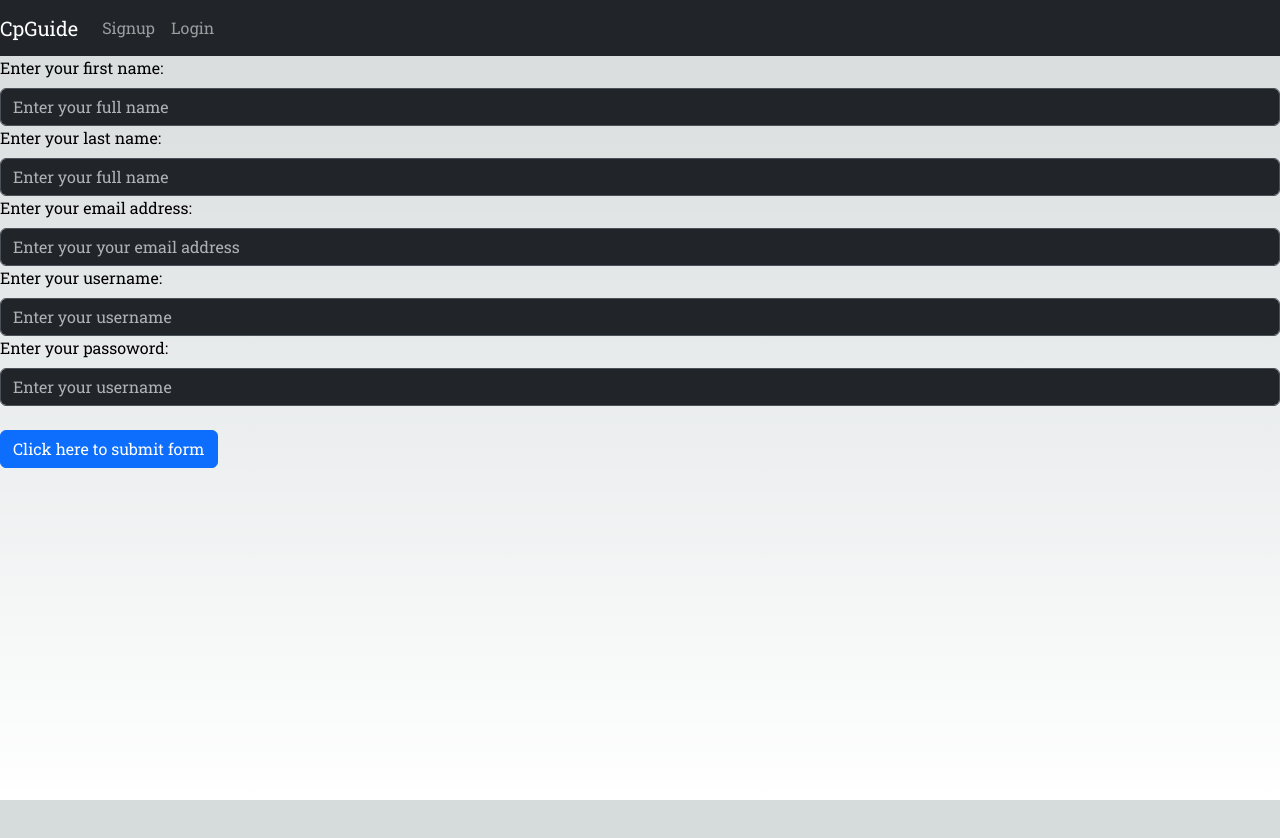
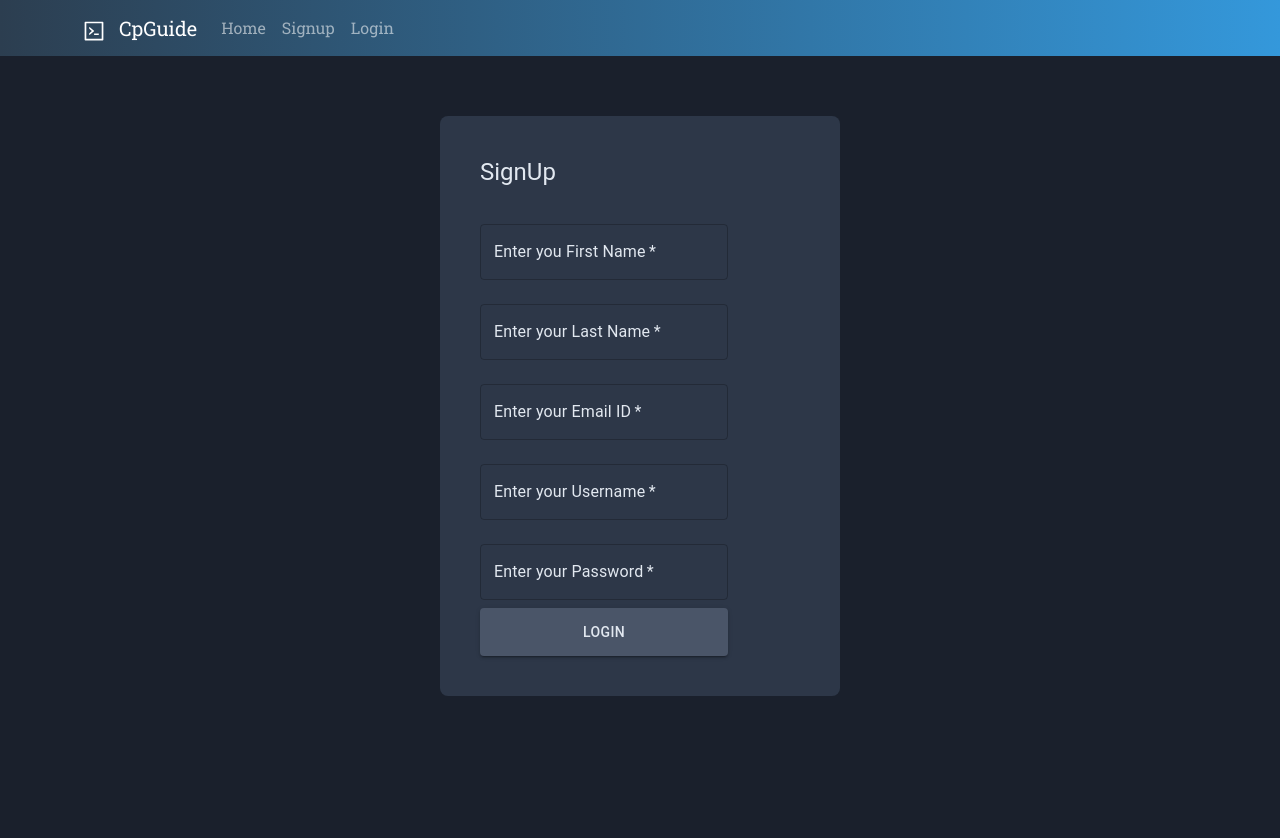
Before and after one commit to Pratham1812/CpGuide, a Next.js app: page /signup in a window 1280 px wide. Shown: the top 838 px of the page. Before the commit the page ends 800 px from the top, so only its background shows below. Built offline with nearby package versions, Linux system fonts and the light colour scheme.

Commit message:
Patch:fixed bugs in profile

```diff
--- a/src/app/(SSR)/signup/page.tsx
+++ b/src/app/(SSR)/signup/page.tsx
@@ -4,7 +4,10 @@ import { redirect } from 'next/navigation'
 import { NextResponse } from 'next/server'
 import type { NextRequest } from 'next/server'
 import { useRouter } from 'next/navigation'
-import { Container,Form,Button } from 'react-bootstrap'
+import { Container,Form } from 'react-bootstrap'
+import React from 'react';
+import { Button, TextField, FormControl, Typography, Box } from '@mui/material';
+import { createTheme, ThemeProvider } from '@mui/material/styles';
 // import register_usr from './register_usr';?
 export default async function SignUp(){
     const router = useRouter()
@@ -47,36 +50,113 @@ if(response.status == 400){
 
     }
 
- return(
-    <Form onSubmit={register_usr}>
-    <Form.Group>
-        <Form.Label>Enter your first name:</Form.Label>
-        <Form.Control type="text"
-                      placeholder="Enter your full name" name="fname" />
-      </Form.Group>
-      <Form.Group>
-        <Form.Label>Enter your last name:</Form.Label>
-        <Form.Control type="text"
-                      placeholder="Enter your full name" name="lname" />
-      </Form.Group>
-      <Form.Group>
-        <Form.Label>Enter your email address:</Form.Label>
-        <Form.Control type="email"
-                      placeholder="Enter your your email address" name="email" />
-      </Form.Group>
-      <Form.Group>
-        <Form.Label>Enter your username:</Form.Label>
-        <Form.Control type="text" placeholder="Enter your username" name="username" />
-      </Form.Group>
-      <Form.Group>
-        <Form.Label>Enter your passoword:</Form.Label>
-        <Form.Control type="password" placeholder="Enter your username" name="password" />
-      </Form.Group>
-      <br/>
-      <Button variant="primary" type="submit">
-         Click here to submit form
-      </Button>
-    </Form>
-    )
+    return (
+        <Box
+          sx={{
+            display: 'flex',
+            flexDirection: 'column',
+            alignItems: 'center',
+            justifyContent: 'center',
+            minHeight: '100vh',
+            backgroundColor: '#1A202C',
+          }}
+        >
+          <Box
+            sx={{
+              width: '90%',
+              maxWidth: 400,
+              padding: '40px',
+              borderRadius: '8px',
+              backgroundColor: '#2D3748',
+              marginTop: 'normal',
+              marginBottom: '100px', // Move the form higher
+            }}
+          >
+            <Typography variant="h5" gutterBottom style={{ color: '#E2E8F0', marginBottom: '20px' }}>
+              SignUp
+            </Typography>
+            <FormControl component="form" onSubmit={register_usr}>
+              <TextField
+                fullWidth
+                label="Enter you First Name"
+                type="text"
+                placeholder="First Name"
+                name="fname"
+                variant="outlined"
+                margin="normal"
+                required
+                InputProps={{ style: { color: '#E2E8F0' } }}
+                InputLabelProps={{ style: { color: '#E2E8F0' } }}
+              />
+              <TextField
+                fullWidth
+                label="Enter your Last Name"
+                type="text"
+                placeholder="Last Name"
+                name="lname"
+                variant="outlined"
+                margin="normal"
+                required
+                InputProps={{ style: { color: '#E2E8F0' } }}
+                InputLabelProps={{ style: { color: '#E2E8F0' } }}
+              />
 
-}
+              <TextField
+                fullWidth
+                label="Enter your Email ID"
+                type="text"
+                placeholder="Email ID"
+                name="email"
+                variant="outlined"
+                margin="normal"
+                required
+                InputProps={{ style: { color: '#E2E8F0' } }}
+                InputLabelProps={{ style: { color: '#E2E8F0' } }}
+              />
+              <TextField
+
+                label="Enter your Username"
+                type="text"
+                placeholder="Username"
+                name="username"
+                variant="outlined"
+                margin="normal"
+                required
+                InputProps={{ style: { color: '#E2E8F0' } }}
+                InputLabelProps={{ style: { color: '#E2E8F0' } }}
+
+              />
+
+              <TextField
+                fullWidth
+                label="Enter your Password"
+                type="password"
+                placeholder="Enter your password"
+                name="password"
+                variant="outlined"
+                margin="normal"
+                required
+                InputProps={{ style: { color: '#E2E8F0' } }}
+                InputLabelProps={{ style: { color: '#E2E8F0' } }}
+              />
+              <Button
+                variant="contained"
+                color="primary"
+                type="submit"
+                fullWidth
+                sx={{
+                  backgroundColor: '#4A5568',
+                  color: '#E2E8F0',
+                  padding: '12px',
+                  '&:hover': {
+                    backgroundColor: '#2D3748',
+                  },
+                }}
+              >
+              Login
+              </Button>
+            </FormControl>
+          </Box>
+        </Box>
+      );
+    };
--- a/src/components/NavBar.tsx
+++ b/src/components/NavBar.tsx
@@ -1,32 +1,73 @@
-"use client";
+import { AiOutlineCode } from "react-icons/ai"; // Import an icon from react-icons
+import Link from "next/link";
+import { usePathname } from "next/navigation";
+import { Navbar, Container, Nav, Button } from "react-bootstrap";
+import { useCookies } from "react-cookie";
 
-import Link from "next/link"; //linker
-import { usePathname } from "next/navigation";
-import {Navbar,Container,Nav, NavDropdown} from "react-bootstrap";
-import { useCookies } from "react-cookie";
-//we can directly import as it is a client component
-export default function NavBar(){
+export default function NavBar() {
   const pathName = usePathname();
-    const [cookies, setCookie, removeCookie] = useCookies(['token']);
+  const [cookies, setCookie, removeCookie] = useCookies(["token"]);
 
-    return(
-        <Navbar bg="dark" variant="dark" expand="sm" className="text-primary" collapseOnSelect sticky="top">
+  const logout = () => {
+    // Your logout logic here
+    removeCookie("token");
+    // Perform any additional logout actions if needed
+  };
 
+  return (
+    <Navbar
+      bg="primary"
+      variant="dark"
+      expand="sm"
+      className="navbar-dark"
+      collapseOnSelect
+      suppressHydrationWarning
+      style={{ backgroundImage: "linear-gradient(to right, #2c3e50, #3498db)" }} // Gradient Background
+    >
+      <Container>
+        {/* Custom Logo with Icon */}
         <Navbar.Brand as={Link} href="/">
+          <AiOutlineCode size={24} className="me-2" /> {/* Icon */}
           CpGuide
         </Navbar.Brand>
-                <Navbar.Toggle aria-controls="main-navbar"/>
+        <Navbar.Toggle aria-controls="main-navbar" />
         <Navbar.Collapse id="main-navbar">
-                    <Nav className="justify-content-end">
-                        {!cookies['token'] && <Nav.Link as ={Link} href="/signup">Signup</Nav.Link>}
-                        {!cookies['token'] && <Nav.Link as ={Link} href="/login">Login</Nav.Link>}
-                        {cookies['token'] && <Nav.Link as ={Link} href="/logout" className="float-end">Logout</Nav.Link>}
+          <Nav className="mr-auto">
+            <Nav.Link as={Link} href="/">
+              Home
+            </Nav.Link>
 
-
-
+            {/* Add more navigation links as needed */}
+          </Nav>
+          <Nav>
+            {!cookies["token"] && (
+              <>
+                <Nav.Link as={Link} href="/signup">
+                  Signup
+                </Nav.Link>
+                <Nav.Link as={Link} href="/login">
+                  Login
+                </Nav.Link>
+              </>
+            )}
+            {cookies["token"] && (
+              <Button variant="outline-light" className="me-2" onClick={logout}>
+                Logout
+              </Button>
+            )}
           </Nav>
         </Navbar.Collapse>
-
+      </Container>
+      <style jsx global>{`
+        /* Custom Font Style */
+        body {
+          font-family: "Arial", sans-serif;
+        }
+        /* Custom hover effect on navigation links */
+        .navbar .nav-link:hover {
+          color: #fff;
+        }
+      `}</style>
     </Navbar>
-    )
+  );
 }
```
Also changed, not shown: src/app/(SSR)/login/page.tsx (+74 -24 lines), src/app/(SSR)/profile/page.tsx (+34 -36 lines), src/app/page.tsx (+97 -5 lines), 2 other files (tests, documents, lock files or other folders). Lines whose indentation alone changed are shown as unchanged.
